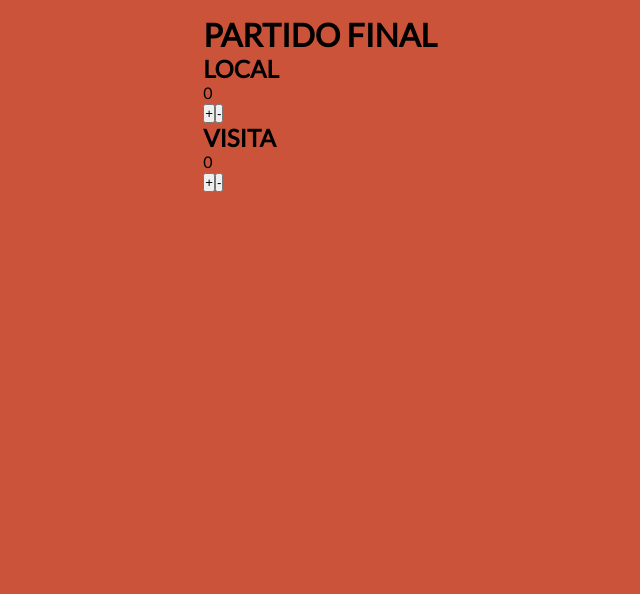
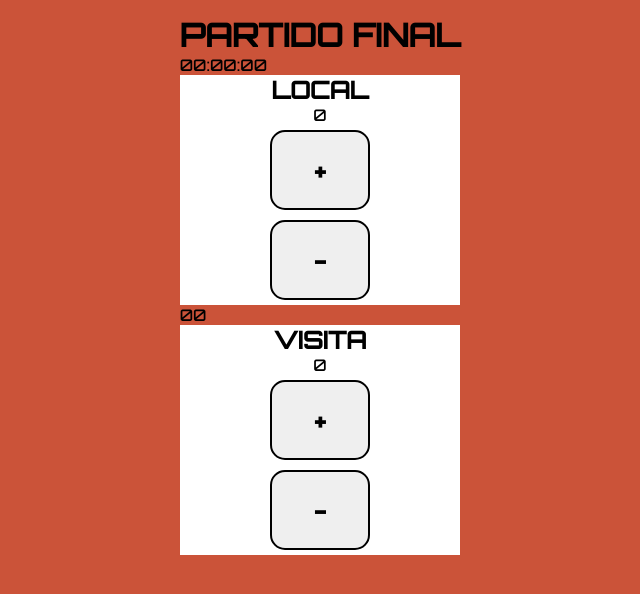
Before and after one commit to Diamantinomc/tablero-de-basket, a React (Create React App) app: page / in a window 1280 px wide. Shown: the top 594 px of the page, without its empty margins (320-960 px from the left). Built offline with nearby package versions, Linux system fonts and the light colour scheme; the HTML template or start-up script is replaced by a standard one.

Commit message:
Avance con el contador

```diff
--- a/src/App.css
+++ b/src/App.css
@@ -1,4 +1,4 @@
-@import url('https://fonts.googleapis.com/css2?family=Lato&display=swap');
+@import url('https://fonts.googleapis.com/css2?family=Orbitron:wght@500&display=swap');
 * {
   padding: 0;
   margin: 0;
@@ -12,9 +12,9 @@ html, body {
 
 .App {
   display: flex;
-  flex-wrap: wrap;
+  flex-wrap: nowrap;
   align-items: center;
   justify-content: center;
   padding-top: 15px;
-  font-family: 'Lato', sans-serif;
+  font-family: 'Orbitron', sans-serif;
 }
--- a/src/App.js
+++ b/src/App.js
@@ -1,14 +1,21 @@
 import './App.css';
 import Contador from "./components/contador";
 import Boton from './components/boton';
+import LongTime from './components/longtime';
+import ShortTime from './components/shorttime';
 
 function App() {
   return (
     <div className="App">
       <div className='principal'>
         <h1>PARTIDO FINAL</h1>
+        <div className='longTime'>
+          <LongTime
+            tiempoLargo = '00:00:00'
+          />
+        </div>
         <div className='local'>
-        <h2>LOCAL</h2>
+          <h2>LOCAL</h2>
           <Contador
               puntos = "0"
               esLocal={true}
@@ -20,8 +27,13 @@ function App() {
           <Boton
             texto="-"/>
         </div>
-        <h2>VISITA</h2>
+        <div className='shorTime'>
+          <ShortTime
+            tiempoCorto= '00'
+          />
+        </div>
         <div className='visita'>
+          <h2>VISITA</h2>
           <Contador
               puntos = "0"
               esLocal={false}
--- a/src/components/boton.js
+++ b/src/components/boton.js
@@ -1,4 +1,5 @@
 import React from "react";
+import '../css/boton.css';
 
 function Boton({ texto, increase, handleClic }) {
   return (
--- a/src/components/contador.js
+++ b/src/components/contador.js
@@ -1,4 +1,5 @@
 import React from "react";
+import '../css/contador.css';
 
 function Contador( { puntos, esLocal }) {
   return (
--- /dev/null
+++ b/src/components/longtime.js
@@ -0,0 +1,11 @@
+import React from "react";
+
+function LongTime ({ tiempoLargo }) {
+  return (
+    <div className="LongTime">
+      {tiempoLargo}
+    </div>
+  );
+};
+
+export default LongTime;
--- /dev/null
+++ b/src/components/shorttime.js
@@ -0,0 +1,11 @@
+import React from "react";
+
+function ShortTime ({ tiempoCorto }) {
+  return (
+    <div className="ShortTime">
+      {tiempoCorto}
+    </div>
+  );
+};
+
+export default ShortTime;
--- a/src/css/boton.css
+++ b/src/css/boton.css
@@ -0,0 +1,12 @@
+button {
+    width: 100px;
+    height: 80px;
+    font-family: 'Orbitron', sans-serif;
+    font-weight: bold;
+    color: black;
+    border: 2px solid black;
+    border-radius: 15px;
+    margin: 5px;
+    cursor: pointer;
+    font-size: 25px;
+  }
--- a/src/css/contador.css
+++ b/src/css/contador.css
@@ -0,0 +1,7 @@
+.local, .visita {
+    display: flex;
+    flex-direction: column;
+    background-color: white;
+    justify-content: center;
+    align-items: center;
+}
```
